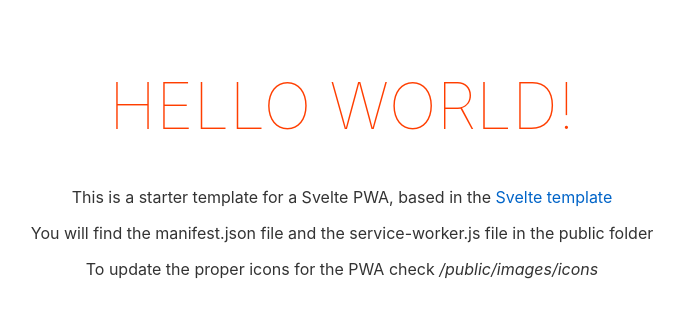
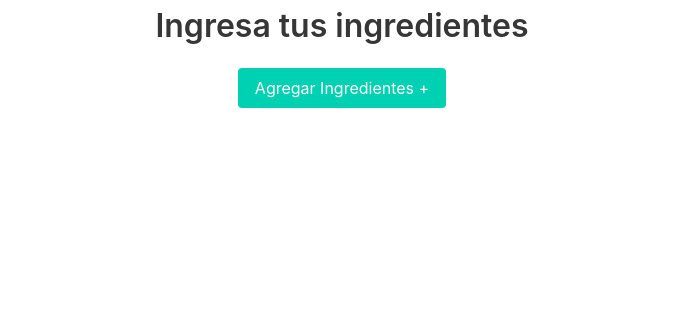
Before and after one commit to IIC3585-2022/svelte-grupo-10, a Svelte app: page / in a window 1280 px wide. Shown: the top 318 px of the page, without its empty margins (298-982 px from the left). Built offline with nearby package versions, Linux system fonts and the light colour scheme.

Commit message:
:sparkles: add most of the fucntionality

```diff
--- a/package.json
+++ b/package.json
@@ -17,6 +17,7 @@
     "svelte": "^3.0.0"
   },
   "dependencies": {
+    "axios": "^0.27.2",
     "sirv-cli": "^0.4.4"
   }
 }
--- a/public/index.html
+++ b/public/index.html
@@ -9,7 +9,7 @@
     <link rel="manifest" href="/manifest.json" />
     <meta name="description" content="Svelte PWA starter template" />
     <meta name="theme-color" content="#2F3BA2" />
-
+    <link rel="stylesheet" href="https://cdn.jsdelivr.net/npm/bulma@0.9.4/css/bulma.min.css">
     <meta name="apple-mobile-web-app-capable" content="yes" />
     <meta name="apple-mobile-web-app-status-bar-style" content="black" />
     <meta name="apple-mobile-web-app-title" content="Svelte PWA" />
--- a/src/App.svelte
+++ b/src/App.svelte
@@ -1,32 +1,5 @@
 <script>
-	export let name;
+  import Home from "./Home.svelte";
 </script>
 
-<main>
-	<h1>Hello {name}!</h1>
-	<p>This is a starter template for a Svelte PWA, based in the <a href="https://github.com/sveltejs/template" target="_blank">Svelte template</a></p>
-	<p>You will find the manifest.json file and the service-worker.js file in the public folder</p>
-	<p>To update the proper icons for the PWA check <i>/public/images/icons</i></p>
-</main>
-
-<style>
-	main {
-		text-align: center;
-		padding: 1em;
-		max-width: 240px;
-		margin: 0 auto;
-	}
-
-	h1 {
-		color: #ff3e00;
-		text-transform: uppercase;
-		font-size: 4em;
-		font-weight: 100;
-	}
-
-	@media (min-width: 640px) {
-		main {
-			max-width: none;
-		}
-	}
-</style>
+<Home />
--- /dev/null
+++ b/src/Home.svelte
@@ -0,0 +1,75 @@
+<script>
+  import { searchRequest } from "./api/index";
+  import Recipes from "./Recipes.svelte";
+  let ingredients = [];
+  let getRecipes;
+  const handleDelete = (index) => {
+    const ingredientsCopy = [...ingredients];
+    ingredientsCopy.splice(index, 1);
+    ingredients = ingredientsCopy;
+  };
+  const onSubmit = (event) => {
+    event.preventDefault();
+    getRecipes = searchRequest(ingredients.join(","));
+  };
+</script>
+
+<div class="container is-fluid main">
+  <h1 class="title">Ingresa tus ingredientes</h1>
+  <button
+    class="button is-primary"
+    type="button"
+    on:click={() => (ingredients = [...ingredients, ""])}
+  >
+    Agregar Ingredientes +
+  </button>
+  <form on:submit={onSubmit}>
+    {#each ingredients as ingredient, index}
+      <div class="input-container" key={index}>
+        <input
+          class="input"
+          type="text"
+          bind:value={ingredient}
+          placeholder="onion"
+          required="true"
+        />
+        <button
+          type="button"
+          class="button is-danger"
+          on:click={() => handleDelete(index)}
+        >
+          -
+        </button>
+      </div>
+    {/each}
+    {#if ingredients.length}
+      <div class="input-container horizontal">
+        <button class="divisor button is-success"> Buscar Receta </button>
+      </div>
+    {/if}
+  </form>
+  {#if getRecipes}
+    {#await getRecipes}
+      <div class="container">...cargando</div>
+    {:then response}
+      <Recipes recipes={response.data} />
+    {:catch error}
+      <div class="notification is-danger">{error}</div>
+    {/await}
+  {/if}
+</div>
+
+<style>
+  .main {
+    text-align: center;
+  }
+  .input-container {
+    display: flex;
+    justify-content: center;
+    margin: 5px;
+  }
+  .horizontal {
+    flex-direction: row;
+    justify-content: center;
+  }
+</style>
--- /dev/null
+++ b/src/RecipeCard.svelte
@@ -0,0 +1,5 @@
+<script>
+  export let recipe;
+</script>
+
+<li key={recipe.id}>{recipe.title}</li>
--- /dev/null
+++ b/src/Recipes.svelte
@@ -0,0 +1,12 @@
+<script>
+  import RecipeCard from "./RecipeCard.svelte";
+  export let recipes;
+</script>
+
+<div>
+  <ul>
+    {#each recipes as recipe}
+      <RecipeCard {recipe} />
+    {/each}
+  </ul>
+</div>
--- /dev/null
+++ b/src/api/index.js
@@ -0,0 +1,49 @@
+import axios from "axios";
+
+export const searchByIngredient = () =>
+  axios.request({
+    method: "GET",
+    url: "https://spoonacular-recipe-food-nutrition-v1.p.rapidapi.com/recipes/findByIngredients",
+    params: {
+      ingredients: "apples,flour,sugar",
+      ranking: "1",
+      ignorePantry: "true",
+      number: "5",
+    },
+    headers: {
+      "X-RapidAPI-Host": "spoonacular-recipe-food-nutrition-v1.p.rapidapi.com",
+      "X-RapidAPI-Key": "5f8da93941msh5552c3429ba2fc8p1eefc0jsn7a633979cbd5",
+    },
+  });
+
+export const searchRequest = async (items) =>
+  axios({
+    method: "GET",
+    url: "https://spoonacular-recipe-food-nutrition-v1.p.rapidapi.com/recipes/findByIngredients",
+    params: {
+      ingredients: items,
+      ranking: "1",
+      ignorePantry: "true",
+      number: "5",
+    },
+    headers: {
+      "X-RapidAPI-Host": "spoonacular-recipe-food-nutrition-v1.p.rapidapi.com",
+      "X-RapidAPI-Key": "5f8da93941msh5552c3429ba2fc8p1eefc0jsn7a633979cbd5",
+    },
+  }).then((response) => {
+    return response;
+  });
+
+
+export const searchIngredients = async (ingredient) =>
+  axios({
+    method: "GET",
+    url: "https://spoonacular-recipe-food-nutrition-v1.p.rapidapi.com/food/ingredients/autocomplete",
+    params: { query: ingredient, number: "10" },
+    headers: {
+      "X-RapidAPI-Host": "spoonacular-recipe-food-nutrition-v1.p.rapidapi.com",
+      "X-RapidAPI-Key": "5f8da93941msh5552c3429ba2fc8p1eefc0jsn7a633979cbd5",
+    },
+  }).then((response) => {
+    return response;
+  });
--- a/src/main.js
+++ b/src/main.js
@@ -2,9 +2,6 @@ import App from './App.svelte';
 
 const app = new App({
 	target: document.body,
-	props: {
-		name: 'world'
-	}
 });
 
 export default app;
```
Also changed, not shown: 1 other file (tests, documents, lock files or other folders).
